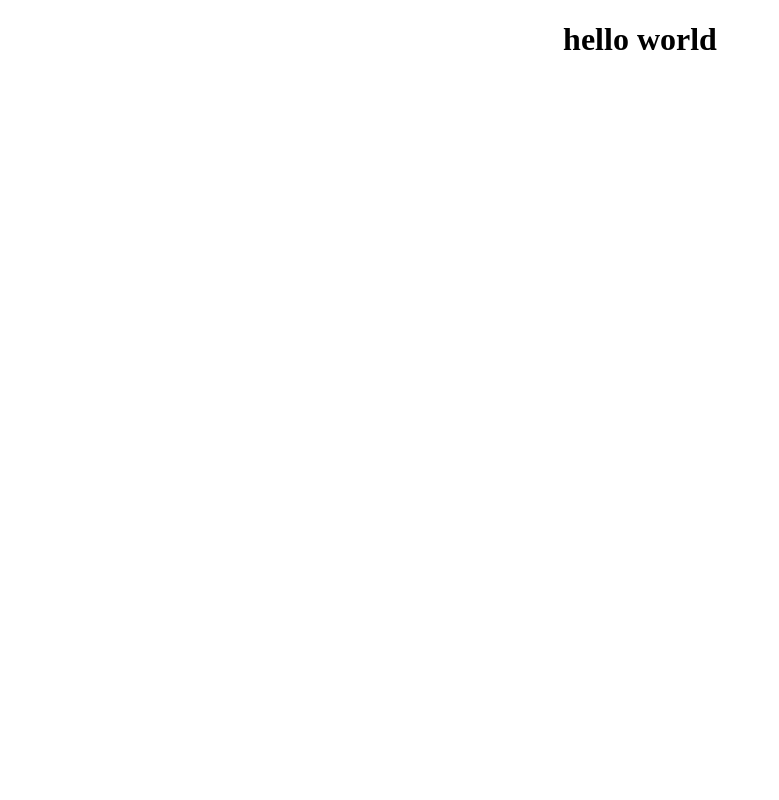
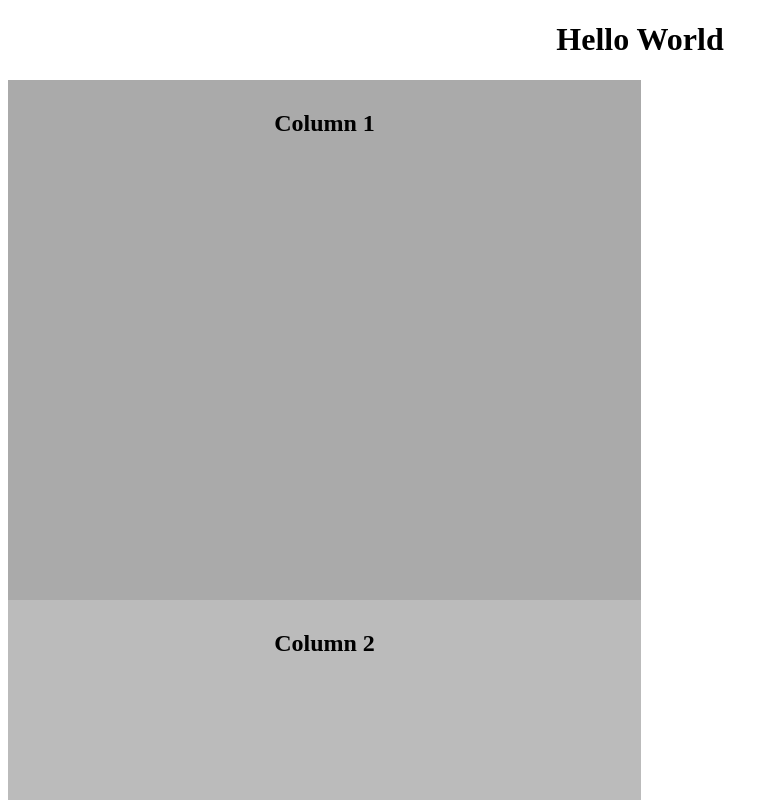
Before and after one commit to michaelr47/github-practice1, a plain HTML site: page index.html in a window 1280 px wide. Shown: the top 800 px of the page, without its empty margins (0-779 px from the left). Drawn offline with Linux system fonts and the light colour scheme.

Commit message:
added content on both index and style files; chall.8

```diff
--- a/index.html
+++ b/index.html
@@ -1,14 +1,22 @@
 <!DOCTYPE html>
 <html lang="en">
-<head>
-    <link rel="stylesheet" href="styles.css">
-    <meta charset="UTF-8">
-    <meta http-equiv="X-UA-Compatible" content="IE=edge">
-    <meta name="viewport" content="width=device-width, initial-scale=1.0">
+  <head>
+    <link rel="stylesheet" href="styles.css" />
+    <meta charset="UTF-8" />
+    <meta http-equiv="X-UA-Compatible" content="IE=edge" />
+    <meta name="viewport" content="width=device-width, initial-scale=1.0" />
     <title>Github practice</title>
-</head>
-<body>
-    <h1>hello world</h1>
+  </head>
+  <body>
+    <h1>Hello World</h1>
 
-</body>
+    <div>
+      <div class="column" style="background-color: #aaa">
+        <h2>Column 1</h2>
+      </div>
+      <div class="column" style="background-color: #bbb">
+        <h2>Column 2</h2>
+      </div>
+    </div>
+  </body>
 </html>
--- a/styles.css
+++ b/styles.css
@@ -1,3 +1,10 @@
-h1 {
+h1, h2 {
     text-align: center;
 }
+.column {
+    float: left;
+    width: 48.5%;
+    height: 500px;
+    padding: 10px;
+    margin: 0;
+}
```
